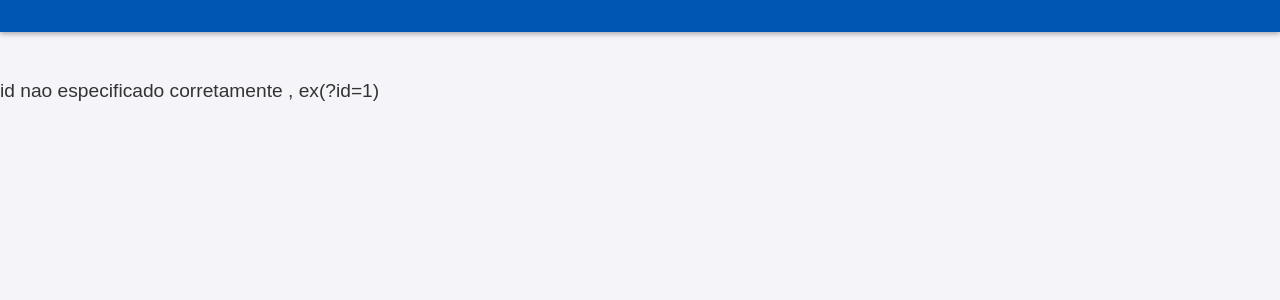
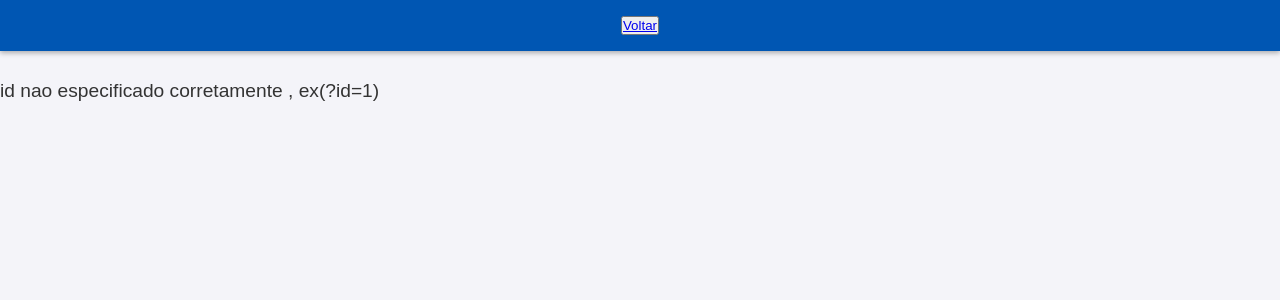
Before and after one commit to AkinaMisaki/ONGs-Browser, a PHP site: page /view/visualizar_ong.php in a window 1280 px wide. Shown: the top 300 px of the page. Run offline with PHP 8.4, Linux system fonts and the light colour scheme; data that the repository does not hold is empty.

Commit message:
adicionado botao de voltar

```diff
--- a/view/visualizar_ong.php
+++ b/view/visualizar_ong.php
@@ -42,6 +42,8 @@ if ($id > 0 ){
 <body>
 
     <header class="barra-fixa">
+        <button><a href="../index.php">Voltar</a></button>
+
         </header>
 
     <main>
```
